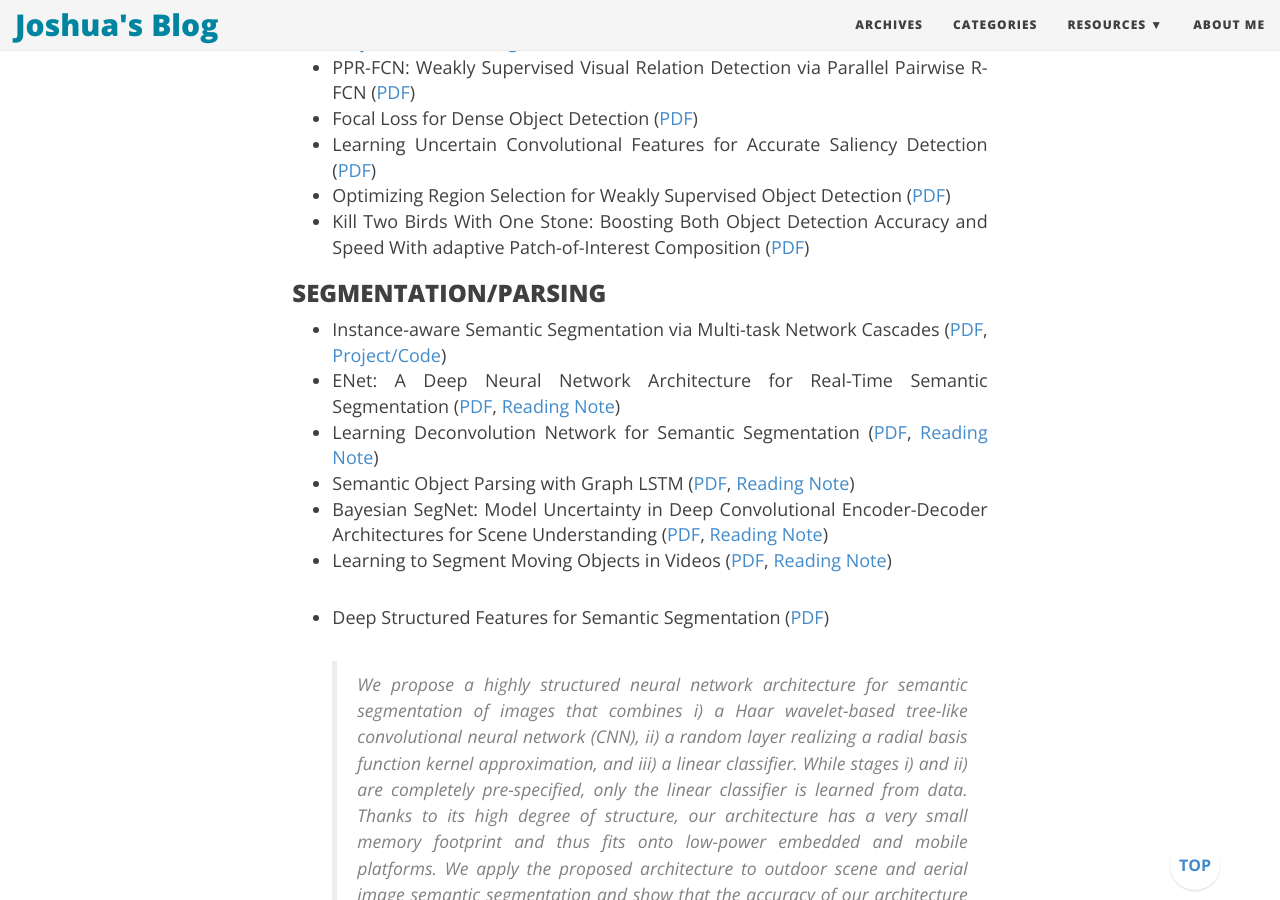
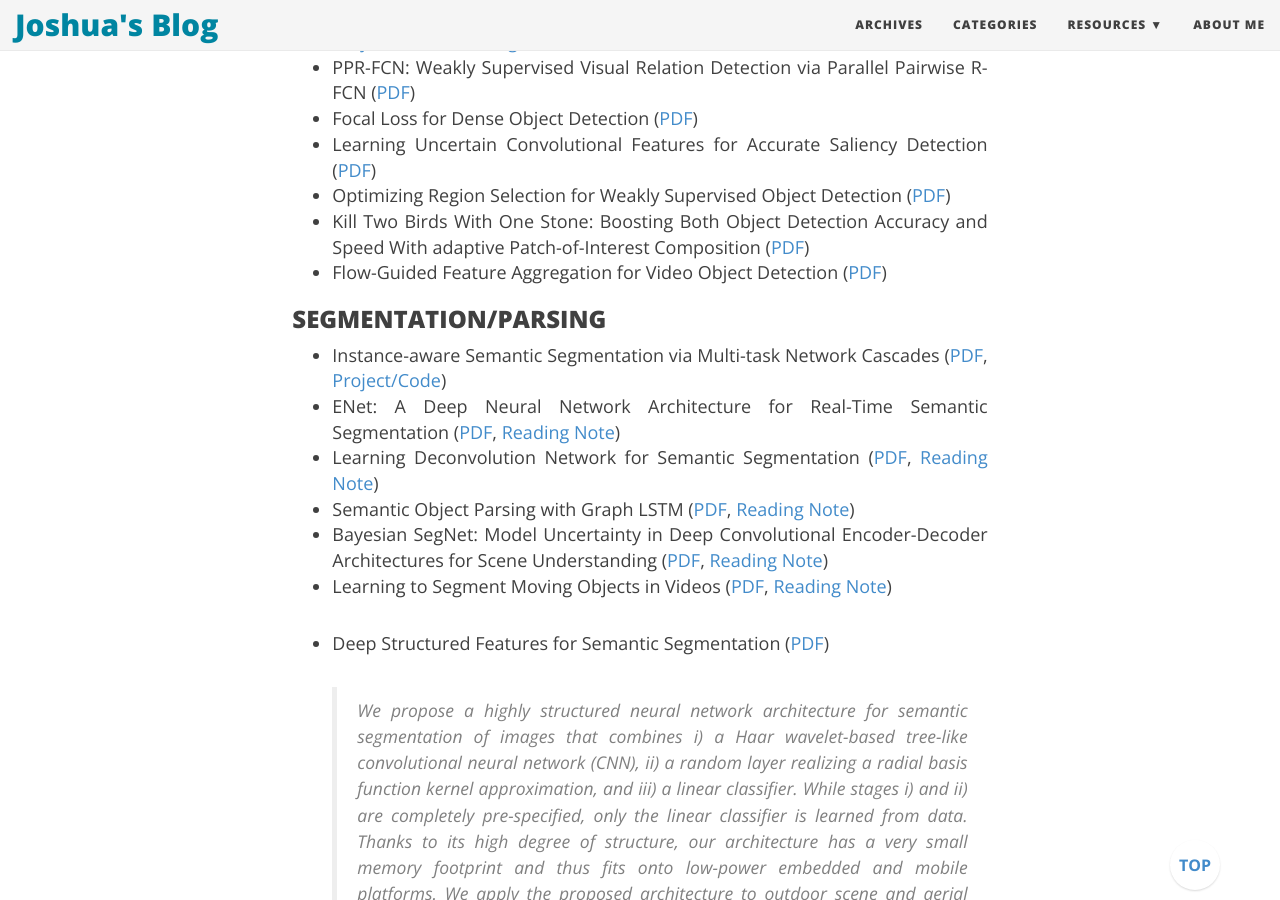
Before and after one commit to joshua19881228/joshua19881228.github.io, a Jekyll site: the page built from _posts/Computer_Vision/2016-08-25-my-jumble-of-computer-vision.md, in a window 1280 px wide and 900 px high, scrolled down 2968 px. Built offline with Jekyll 4.4.1, drawn with Linux system fonts in a browser that asks for light colours; nearby versions of some CDN libraries; comment, search, counter and statistics services are not loaded; some of the changed text lies outside the part shown.

Commit message:
update post

```diff
--- a/_posts/Computer_Vision/2016-08-25-my-jumble-of-computer-vision.md
+++ b/_posts/Computer_Vision/2016-08-25-my-jumble-of-computer-vision.md
@@ -64,6 +64,7 @@ I am going to maintain this page to record a few things about computer vision th
 * Learning Uncertain Convolutional Features for Accurate Saliency Detection ([PDF](https://arxiv.org/abs/1708.02031))
 * Optimizing Region Selection for Weakly Supervised Object Detection ([PDF](https://arxiv.org/abs/1708.01723))
 * Kill Two Birds With One Stone: Boosting Both Object Detection Accuracy and Speed With adaptive Patch-of-Interest Composition ([PDF](https://arxiv.org/abs/1708.03795))
+* Flow-Guided Feature Aggregation for Video Object Detection ([PDF](https://arxiv.org/abs/1703.10025))
 
 ### SEGMENTATION/PARSING ###
 
@@ -232,6 +233,7 @@ I am going to maintain this page to record a few things about computer vision th
 * Scale-Aware Face Detection ([PDF](https://arxiv.org/abs/1706.09876))
 * SSH: Single Stage Headless Face Detector ([PDF](https://arxiv.org/abs/1708.03979))
 * AffectNet: A Database for Facial Expression, Valence, and Arousal Computing in the Wild ([PDF](https://arxiv.org/abs/1708.03985))
+* SphereFace: Deep Hypersphere Embedding for Face Recognition ([PDF](https://arxiv.org/abs/1704.08063), [Project/Code](https://github.com/wy1iu/sphereface))
 
 ### OPTICAL FLOW ###
 
```
Also changed, not shown: other parts of _posts/Computer_Vision/2016-08-25-my-jumble-of-computer-vision.md (+1 -0 lines).
